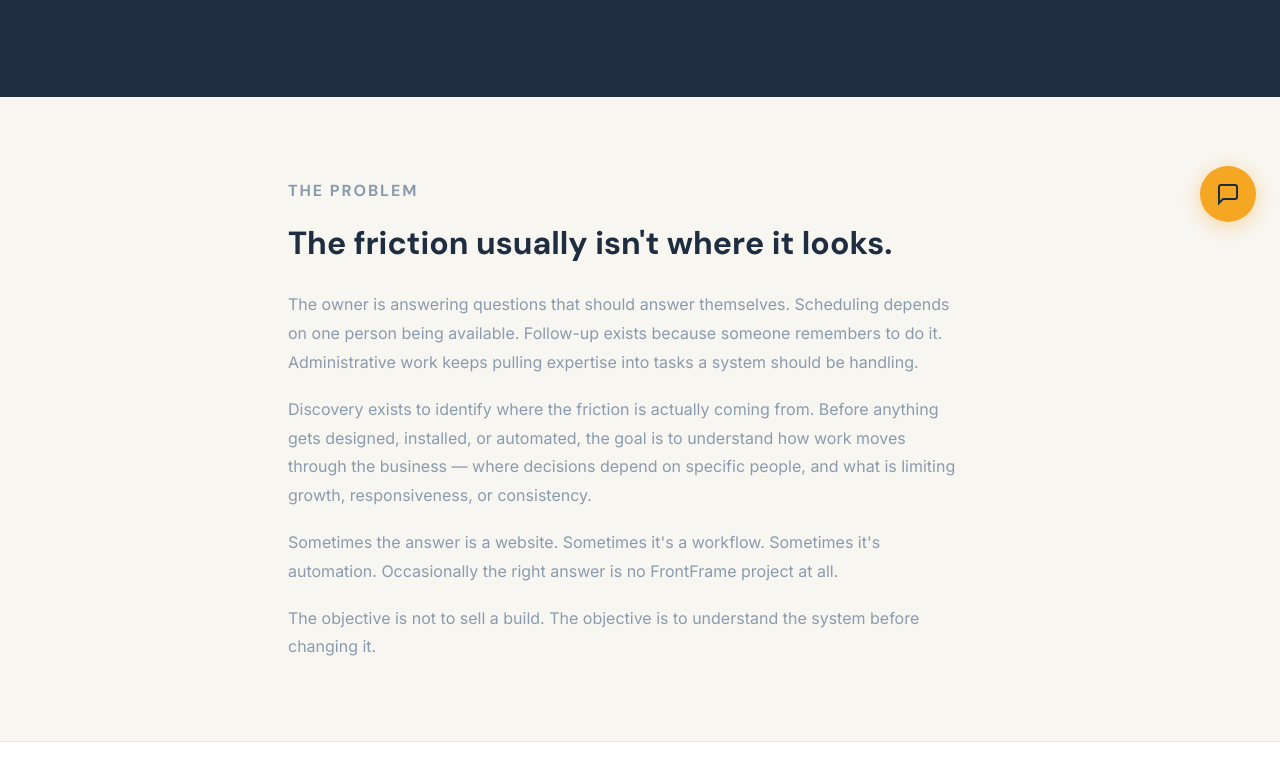
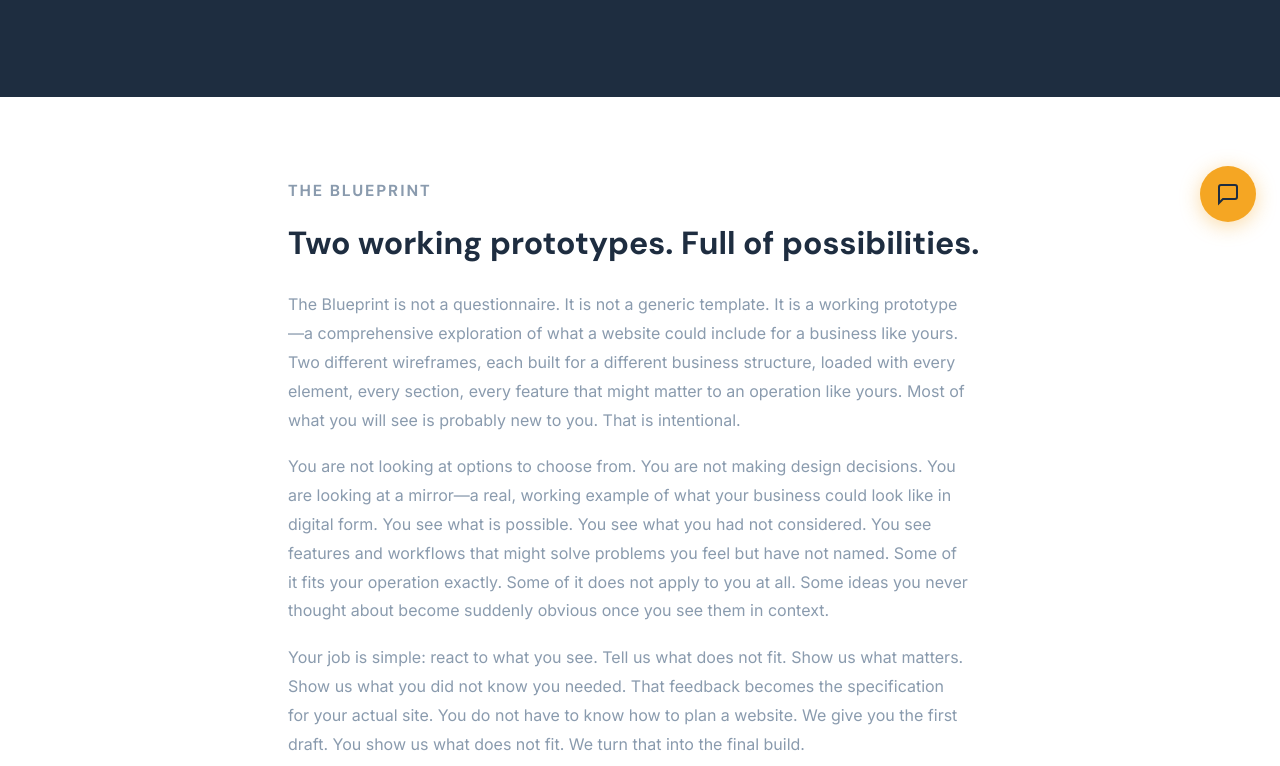
Before and after one commit to EdDziuk-gif/frontframe-website, a plain HTML site: page public/discovery.html in a window 1280 px wide. Shown: the part 554-1320 px from the top of the page. Drawn offline with Linux system fonts and the light colour scheme.

Commit message:
Update discovery page: Blueprint wireframes explanation and essay integration

```diff
--- a/public/discovery.html
+++ b/public/discovery.html
@@ -450,14 +450,25 @@
     </div>
   </section>
 
+  <!-- BLUEPRINT -->
+  <section class="content-section" style="background: var(--white);">
+    <div class="container">
+      <p class="section-label">The Blueprint</p>
+      <h2>Two working prototypes. Full of possibilities.</h2>
+      <p>The Blueprint is not a questionnaire. It is not a generic template. It is a working prototype—a comprehensive exploration of what a website could include for a business like yours. Two different wireframes, each built for a different business structure, loaded with every element, every section, every feature that might matter to an operation like yours. Most of what you will see is probably new to you. That is intentional.</p>
+      <p>You are not looking at options to choose from. You are not making design decisions. You are looking at a mirror—a real, working example of what your business could look like in digital form. You see what is possible. You see what you had not considered. You see features and workflows that might solve problems you feel but have not named. Some of it fits your operation exactly. Some of it does not apply to you at all. Some ideas you never thought about become suddenly obvious once you see them in context.</p>
+      <p>Your job is simple: react to what you see. Tell us what does not fit. Show us what matters. Show us what you did not know you needed. That feedback becomes the specification for your actual site. You do not have to know how to plan a website. We give you the first draft. You show us what does not fit. We turn that into the final build.</p>
+    </div>
+  </section>
+
   <!-- WHAT DISCOVERY IS -->
   <section class="content-section">
     <div class="container">
       <p class="section-label">The Problem</p>
       <h2>The friction usually isn't where it looks.</h2>
       <p>The owner is answering questions that should answer themselves. Scheduling depends on one person being available. Follow-up exists because someone remembers to do it. Administrative work keeps pulling expertise into tasks a system should be handling.</p>
-      <p>Discovery exists to identify where the friction is actually coming from. Before anything gets designed, installed, or automated, the goal is to understand how work moves through the business — where decisions depend on specific people, and what is limiting growth, responsiveness, or consistency.</p>
-      <p>Sometimes the answer is a website. Sometimes it's a workflow. Sometimes it's automation. Occasionally the right answer is no FrontFrame project at all.</p>
+      <p>Discovery exists to identify where the friction is actually coming from. You see the Blueprint prototypes, react to what you see, and in that moment of seeing something real instead of planning in the abstract, clarity arrives. Before anything gets designed or built, the goal is to understand how work moves through your business — where decisions depend on specific people, what is limiting growth, and whether a website actually solves the problem.</p>
+      <p>Sometimes the answer is a website. Sometimes it's a workflow. Sometimes it's something else entirely. Occasionally the right answer is no FrontFrame project at all.</p>
       <p>The objective is not to sell a build. The objective is to understand the system before changing it.</p>
     </div>
   </section>
@@ -498,7 +509,7 @@
   <section class="final-cta">
     <div class="container">
       <h2>Start Discovery.</h2>
-      <p>If something in the business isn't working — and you can feel it even if you can't name it — that's what Discovery was designed to find.</p>
+      <p>Most business owners do not think about their website as a system problem. They think something is broken, but they have already decided the solution should be a website. The Blueprint forces a different conversation. You see what could be. You react to something real. In that moment, you finally see your business clearly enough to build the right solution—or to discover that something else is the real constraint.</p>
       <a class="btn-primary" href="/added-intake">Start Discovery — $500 deposit</a>
       <p class="chat-note">The assistant on this page handles questions about the process, helps you determine whether you're a fit, and collects contact information when a conversation makes more sense than a form.</p>
     </div>
```
